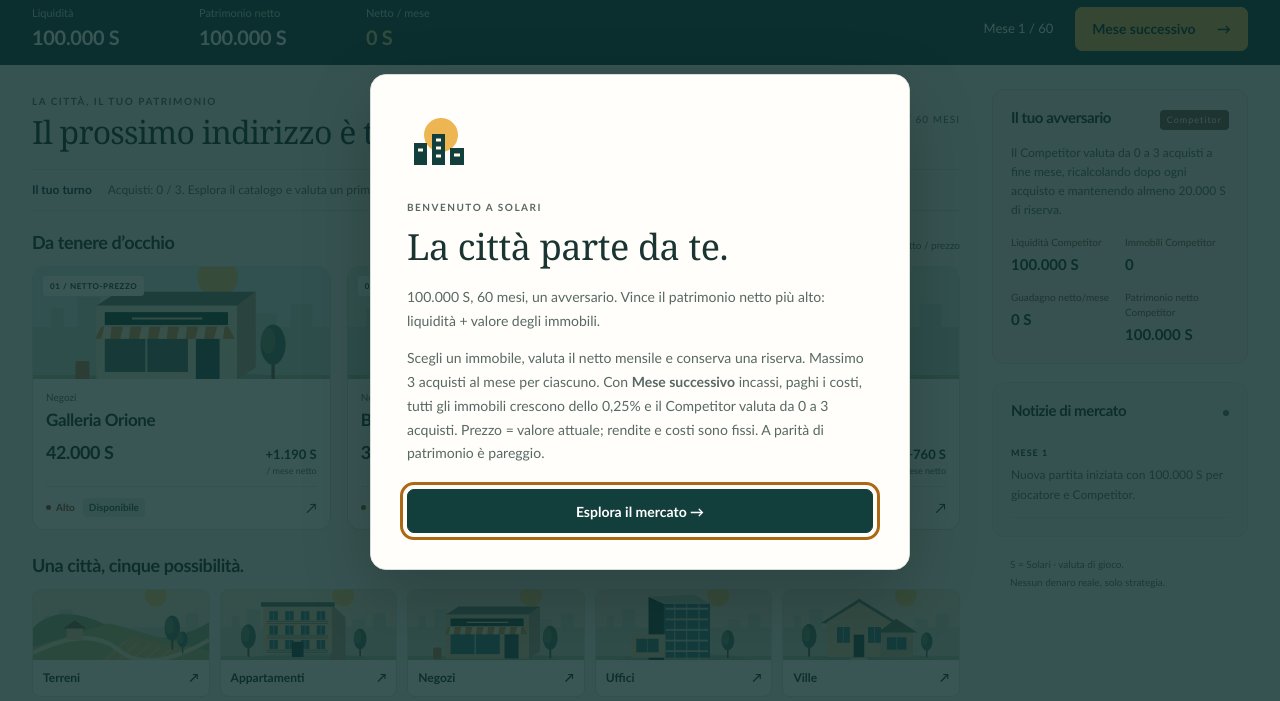
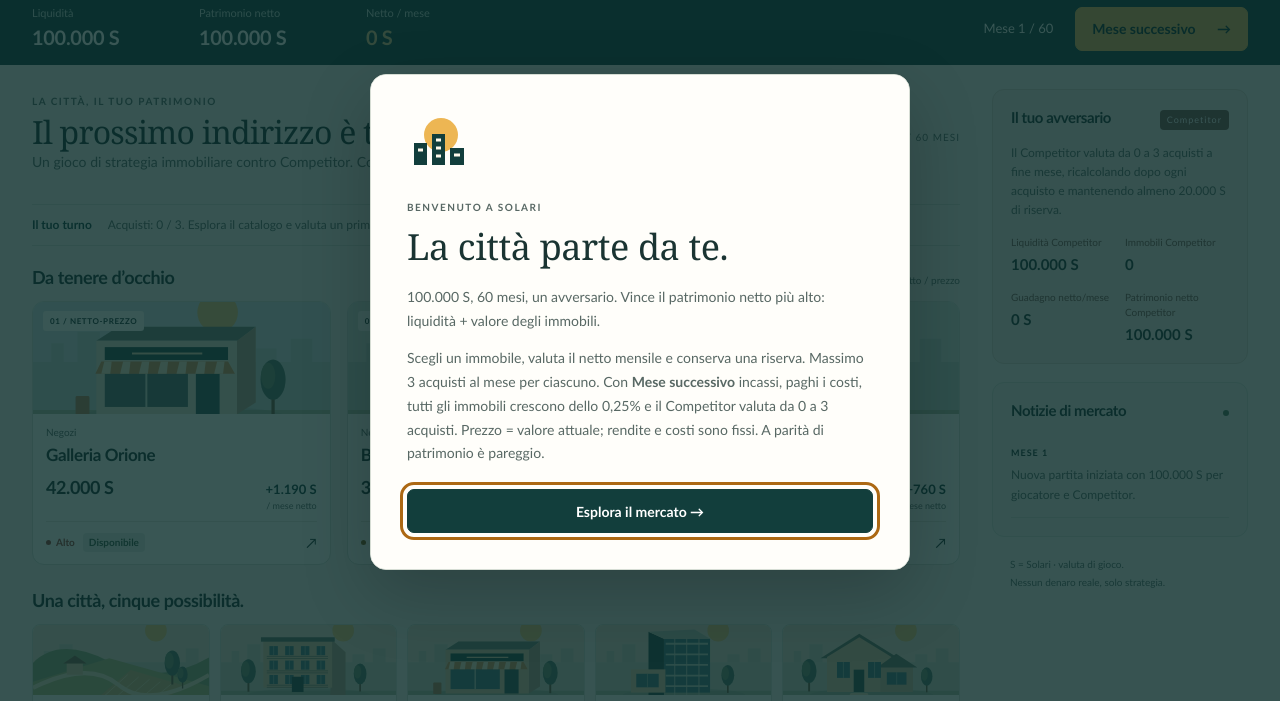
Before and after one commit to Uraroga/solari-market, a website with bundled scripts: page index.html in a window 1280 px wide. Shown: the part 78-779 px from the top of the page. Built offline with nearby package versions, Linux system fonts and the light colour scheme.

Commit message:
Clarify Solari Market as a game

```diff
--- a/index.html
+++ b/index.html
@@ -70,6 +70,10 @@
               <h1 id="home-title" tabindex="-1">
                 Il prossimo indirizzo è tuo.
               </h1>
+			  <p>
+                  Un gioco di strategia immobiliare contro Competitor. Compra immobili,
+                   conserva liquidità e costruisci il patrimonio più alto in 60 mesi.
+            </p>
             </div>
             <span class="edition">SFIDA / 60 MESI</span>
           </div>
```
Also changed, not shown: README.md.
